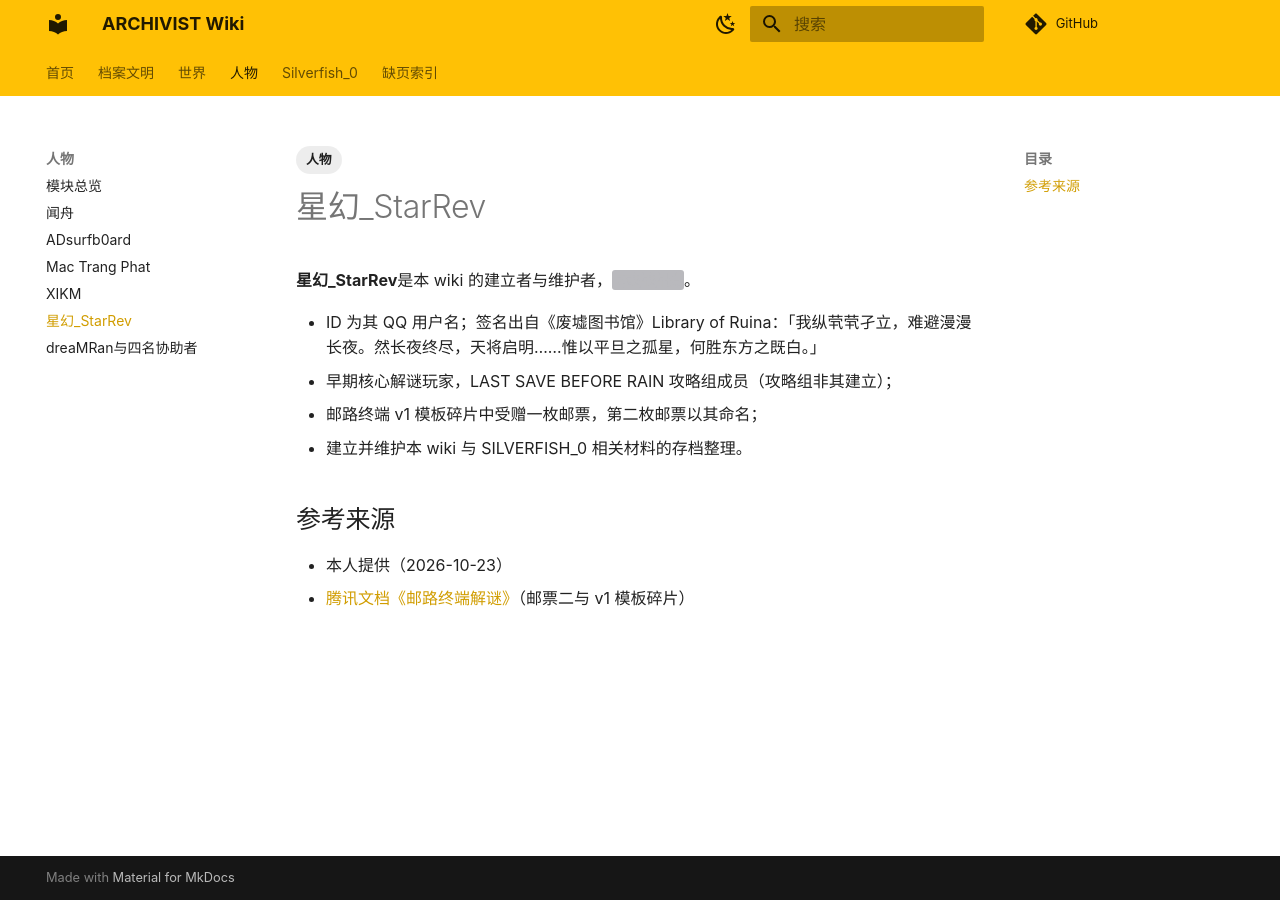
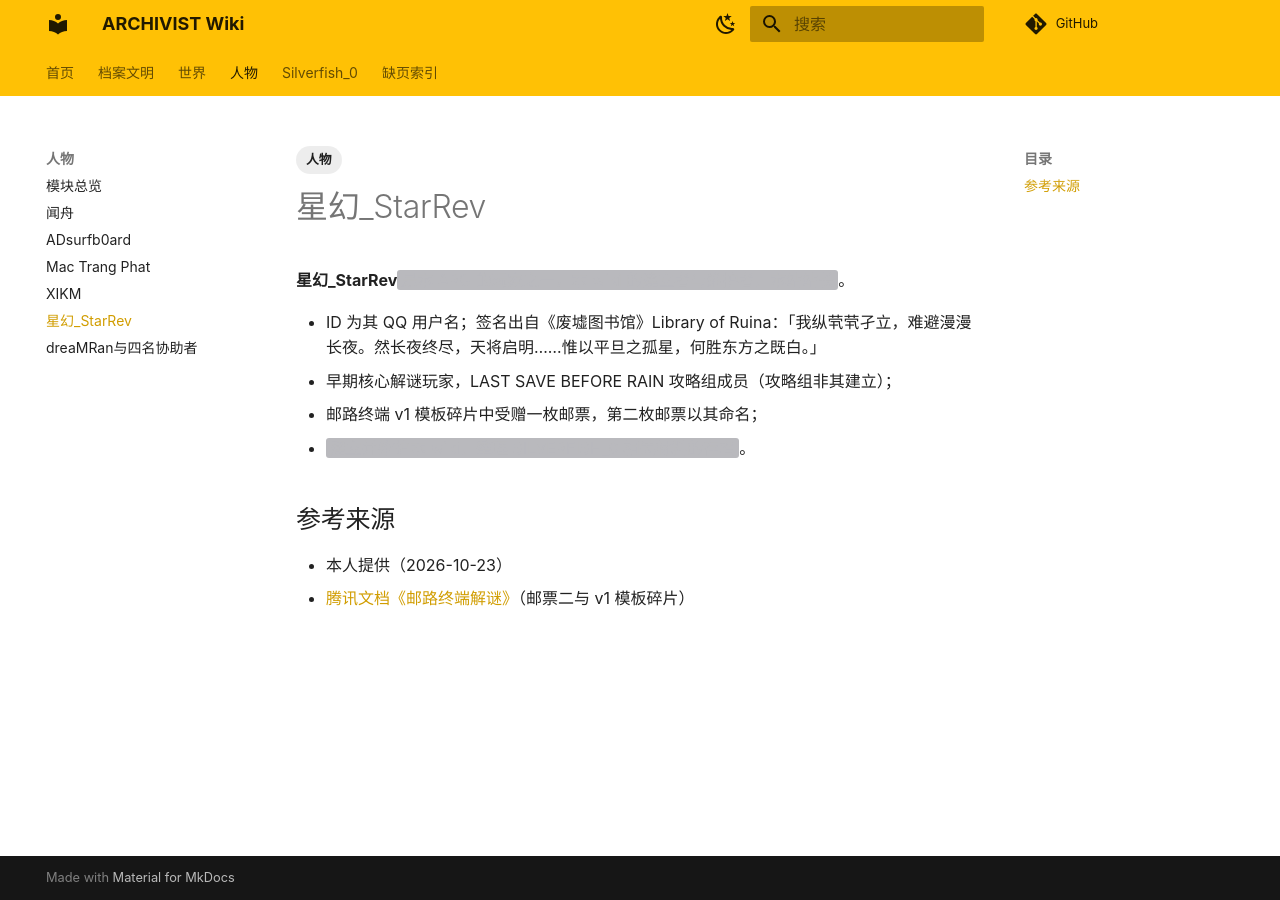
Before and after one commit to Rosmontis220/ARCHIVIST-Wiki, an MkDocs documentation site: the page built from docs/人物/星幻_StarRev.md, in a window 1280 px wide. Built offline with MkDocs 1.6.1 and Material for MkDocs 9.7.7, drawn with Linux system fonts in a browser that asks for light colours; comment, search, counter and statistics services are not loaded.

```diff
--- a/docs/人物/星幻_StarRev.md
+++ b/docs/人物/星幻_StarRev.md
@@ -5,12 +5,12 @@ tags:
 
 # 星幻_StarRev
 
-**星幻_StarRev**是本 wiki 的建立者与维护者，<span class="heimu">本站站长</span>。
+**星幻_StarRev**<span class="heimu">是本 ARG 的玩家之一，本 wiki 的建立者与维护者，本站站长</span>。
 
 - ID 为其 QQ 用户名；签名出自《废墟图书馆》Library of Ruina：「我纵茕茕孑立，难避漫漫长夜。然长夜终尽，天将启明……惟以平旦之孤星，何胜东方之既白。」
 - 早期核心解谜玩家，LAST SAVE BEFORE RAIN 攻略组成员（攻略组非其建立）；
 - 邮路终端 v1 模板碎片中受赠一枚邮票，第二枚邮票以其命名；
-- 建立并维护本 wiki 与 SILVERFISH_0 相关材料的存档整理。
+- <span class="heimu">建立并维护本 wiki，整理 SILVERFISH_0 相关材料的存档</span>。
 
 ## 参考来源
 
```
Also changed, not shown: docs/人物/ADsurfb0ard.md (+1 -0 lines), docs/人物/协助者.md (+1 -1 lines).
